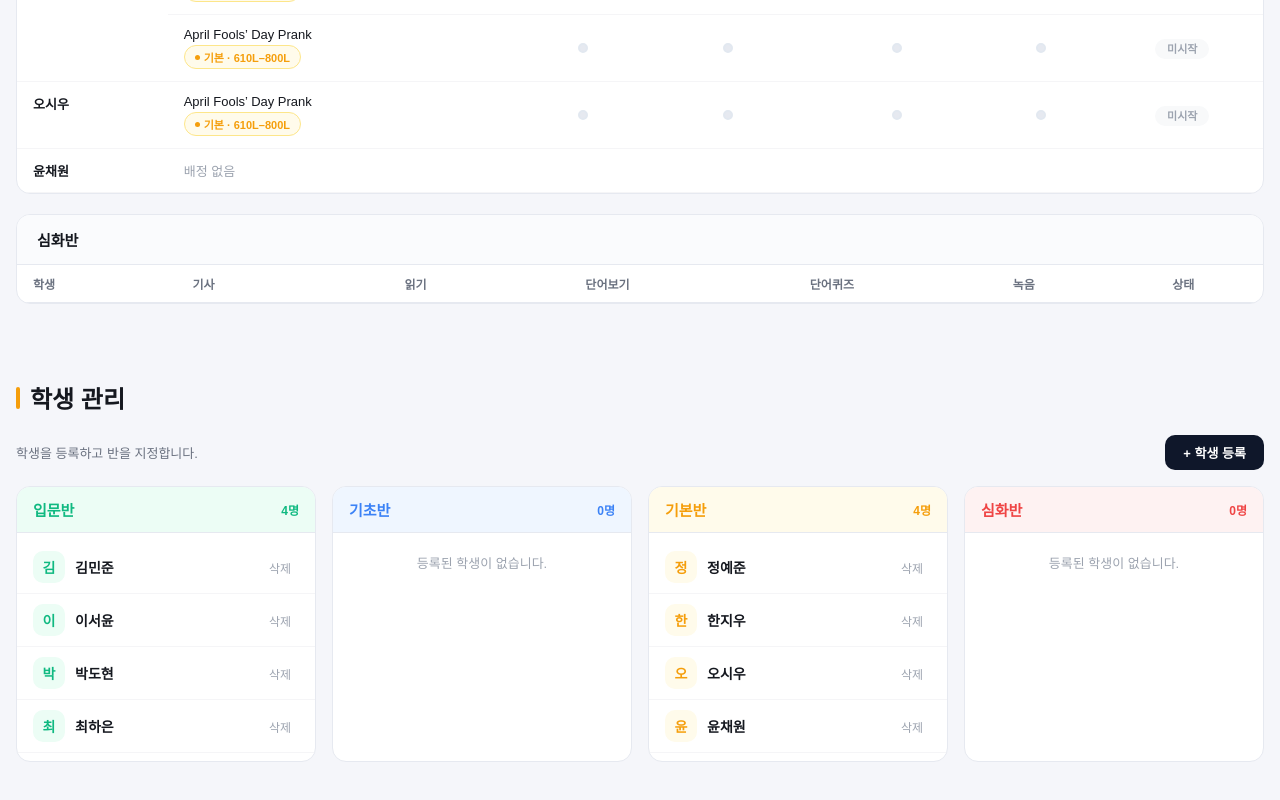
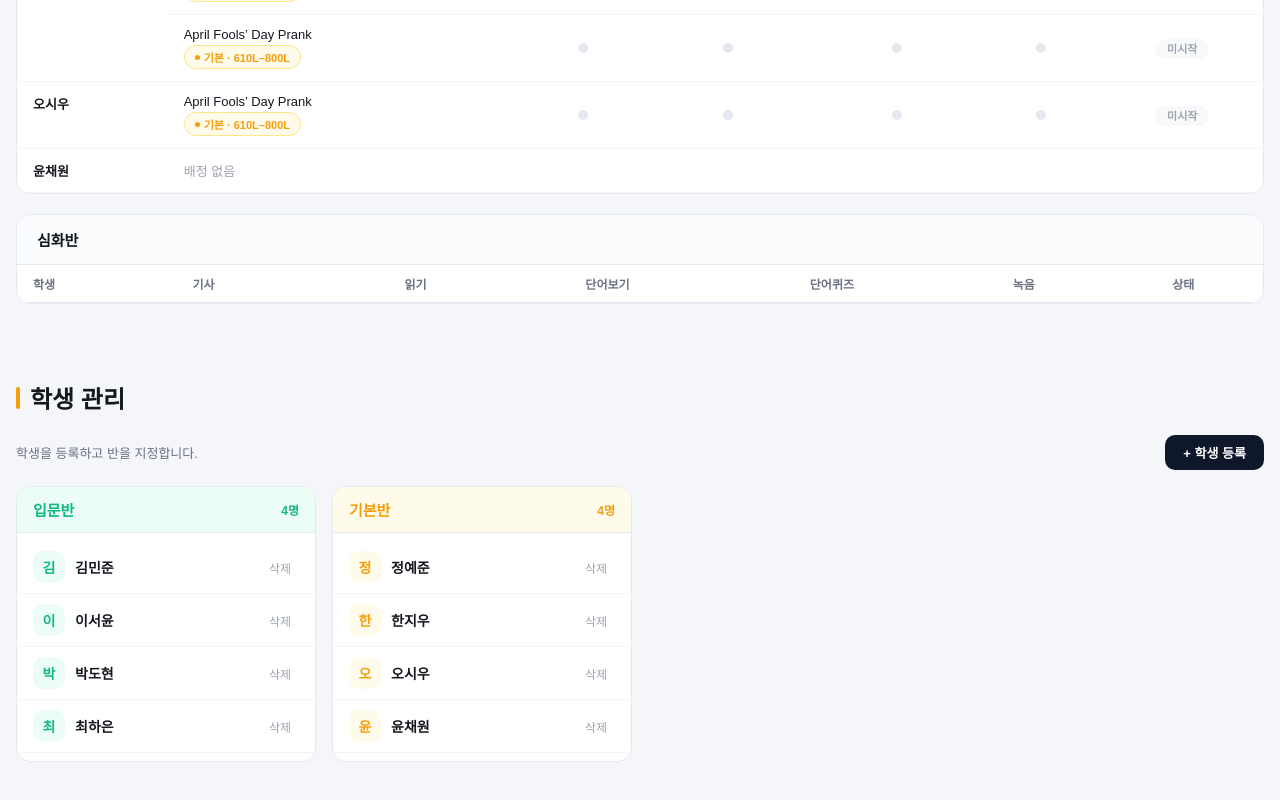
Before and after one commit to 9hyojeong-byte/NTC_PoC, a React (Vite) app: page / in a window 1280 px wide. Shown: the part 2790-3590 px from the top of the page. Built offline with nearby package versions, Linux system fonts and the light colour scheme; a web font is replaced by a local one.

Commit message:
fix: 학생 관리 영역에서 0명 반 숨김 처리

```diff
--- a/src/App.jsx
+++ b/src/App.jsx
@@ -1255,7 +1255,7 @@ export default function App() {
         </button>
       </div>
       <div style={{ display: "grid", gridTemplateColumns: "repeat(auto-fill,minmax(280px,1fr))", gap: 16 }}>
-        {clsData.map(cls => {
+        {clsData.filter(cls => cls.sts.length > 0).map(cls => {
           const band = Object.entries(BANDS).find(([k]) => k === cls.nm.replace("반", ""));
           const bColor = band ? band[1].c : X.ac;
           const bBg = band ? band[1].bg : X.abg;
```
